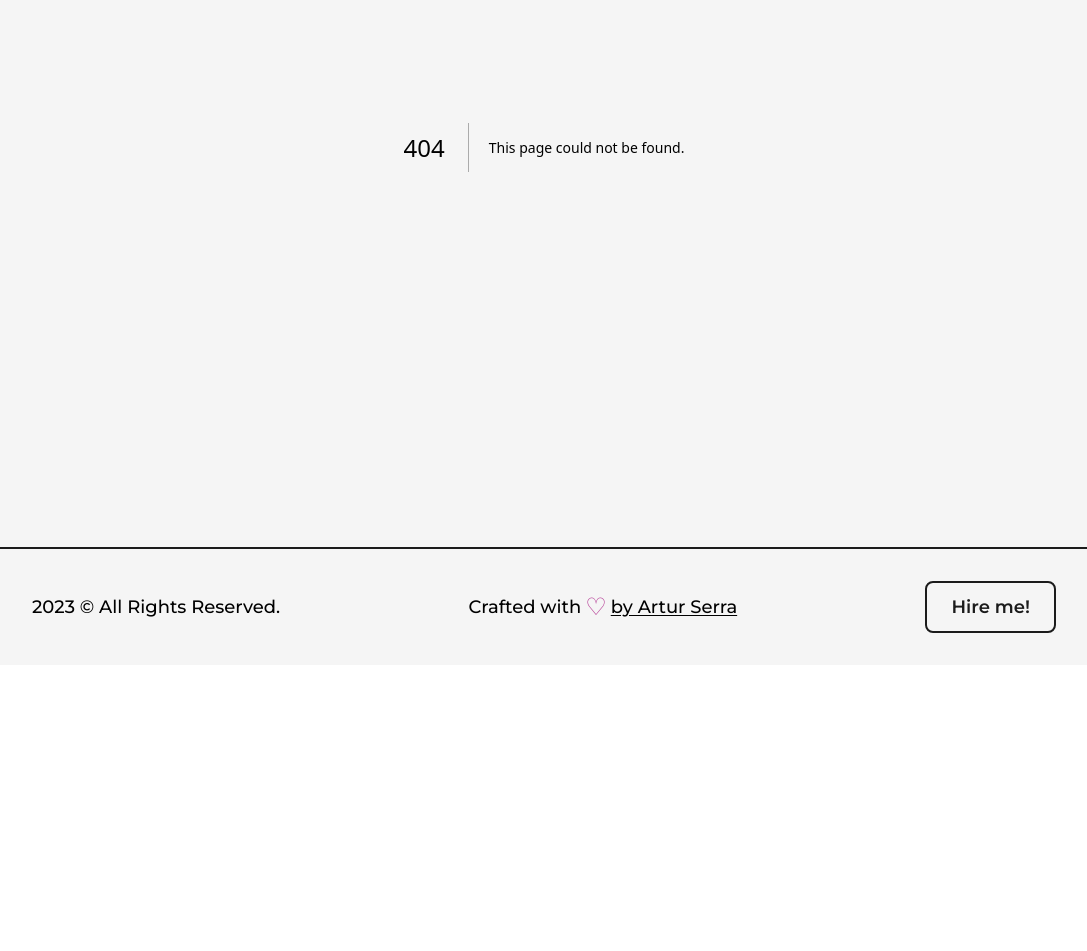
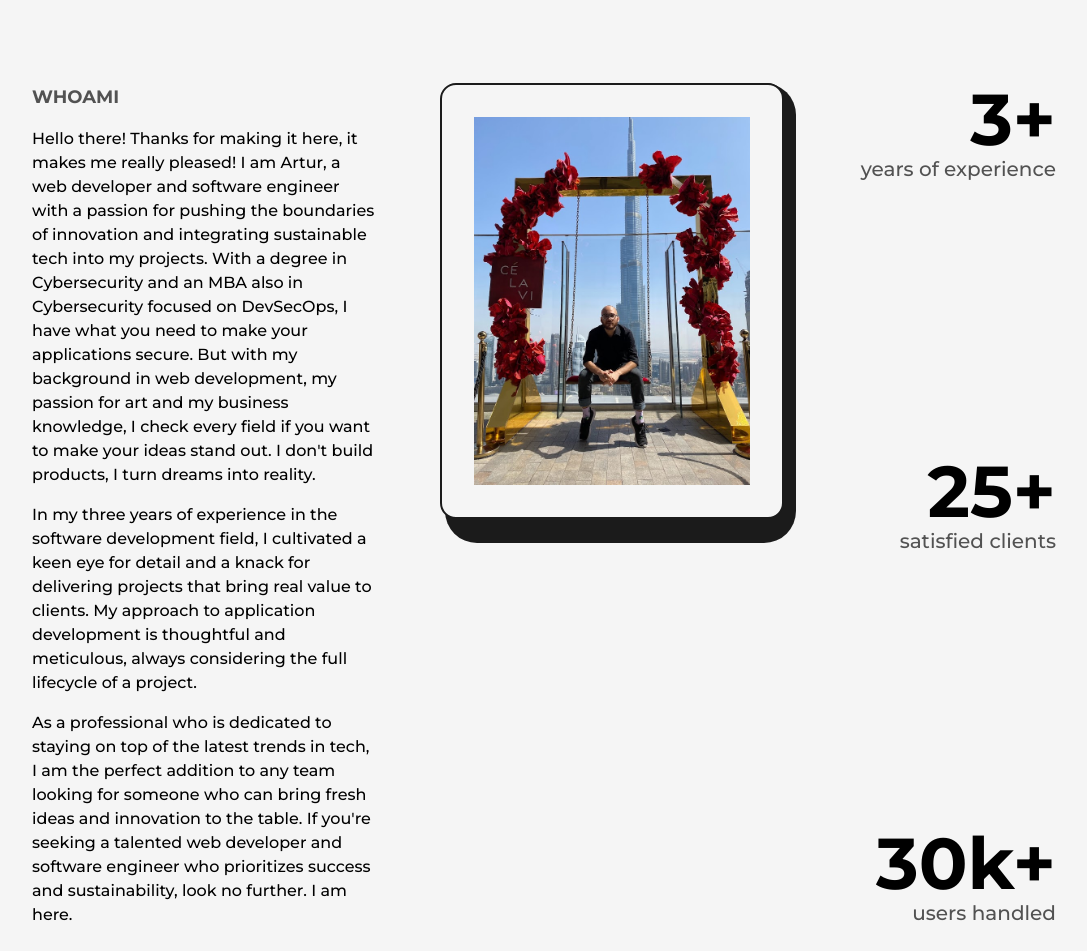
Before and after one commit to manticorevault/portfolio, a Next.js app: page /about in a window 1280 px wide. Before the commit this address had no page. Shown: the part 341-1292 px from the top of the page, without its empty margins (96-1183 px from the left). Before the commit the page ends 1006 px from the top, so only its background shows below. Built offline with nearby package versions, Linux system fonts and the light colour scheme.

Commit message:
Created the About Page

```diff
--- /dev/null
+++ b/src/pages/about.js
@@ -0,0 +1,115 @@
+import React, { useRef, useEffect } from 'react'
+import Head from 'next/head'
+import Image from 'next/image'
+import AnimatedText from '@/components/AnimatedText'
+import Layout from '@/components/Layout'
+import aboutProfile from "../../public/images/profile/arturprofile-business.jpg"
+import { useInView, useMotionValue, useSpring } from 'framer-motion'
+
+const AnimatedNumbers = ({ value }) => {
+
+    const ref = useRef(null);
+
+    const motionValue = useMotionValue(0)
+    const springValue = useSpring(motionValue, { duration: 3000 })
+    const isInView = useInView(ref, { once: true });
+
+    useEffect(() => {
+        if(isInView) {
+            motionValue.set(value)
+        }
+    }, [isInView, value, motionValue])
+
+    useEffect(() => {
+        springValue.on("change", (latest) => {
+            if(ref.current && latest.toFixed(0) <= value) {
+                ref.current.textContent = latest.toFixed(0)
+            }
+        })
+    }, [springValue, value])
+
+    return <span ref={ref}></span>
+}
+
+const about = () => {
+  return (
+      <>
+        <Head>
+            <title>
+                Artur Serra | About Page
+            </title>
+
+            <meta name="description" content="test description"/>
+        </Head>
+
+        <main className='flex w-full flex-col items-center justify-center'>
+            <Layout className='pt-16'>
+                <AnimatedText text="Inspiration ignites innovation" className=''/>
+
+                <div className='grid w-full grid-cols-8 gap-16'>
+                    <div className='col-span-3 flex flex-col items-start justify-start'>
+                        <h2 className='mb-4 mt-16 text-lg font-bold uppercase text-dark/75'>
+                            whoami
+                        </h2>
+
+                        <p className='font-medium'>
+                            Hello there! Thanks for making it here, it makes me really pleased! I am Artur, a web developer and software engineer with a passion for pushing the boundaries of innovation and integrating sustainable tech into my projects. With a degree in Cybersecurity and an MBA also in Cybersecurity focused on DevSecOps, I have what you need to make your applications secure. But with my background in web development, my passion for art and my business knowledge, I check every field if you want to make your ideas stand out. I don't build products, I turn dreams into reality.
+                        </p>
+
+                        <p className='font-medium my-4'>
+                        In my three years of experience in the software development field, I cultivated a keen eye for detail and a knack for delivering projects that bring real value to clients. My approach to application development is thoughtful and meticulous, always considering the full lifecycle of a project.
+                        </p>
+
+                        <p className='font-medium'>
+                            As a professional who is dedicated to staying on top of the latest trends in tech, I am the perfect addition to any team looking for someone who can bring fresh ideas and innovation to the table. If you're seeking a talented web developer and software engineer who prioritizes success and sustainability, look no further. I am here.
+                        </p>
+
+                    </div>
+
+                    <div className='col-span-3 relative h-max rounded-2xl pt-16
+                    '>
+                    <div className='absolute top-15% -right-3 -z-10 w-[102%] h-[92%] rounded-[2rem] bg-dark'/>
+                        <Image
+                            src={aboutProfile} alt="Artur Serra" className="w-full h-auto rounded-2xl border-2 border-dark
+                                bg-light p-8
+                            "
+                        />
+                    </div>
+
+                    <div className='col-span-2 pt-16 flex flex-col items-end justify-between'>
+
+                        <div className='flex flex-col items-end justify-center'>
+                            <span className='inline-block text-7xl font-bold'>
+                               <AnimatedNumbers value={3}/>+
+                            </span>
+                            <h2 className='text-xl font-medium text-dark/75'>
+                                years of experience
+                            </h2>
+                        </div>
+
+                        <div className='flex flex-col items-end justify-center'>
+                            <span className='inline-block text-7xl font-bold'>
+                               <AnimatedNumbers value={25} />+
+                            </span>
+                            <h2 className='text-xl font-medium text-dark/75'>
+                                satisfied clients
+                            </h2>
+                        </div>
+
+                        <div className='flex flex-col items-end justify-center'>
+                            <span className='inline-block text-7xl font-bold'>
+                                <AnimatedNumbers value={30}/>k+
+                            </span>
+                            <h2 className='text-xl font-medium text-dark/75'>
+                                users handled
+                            </h2>
+                        </div>
+                    </div>
+                </div>
+            </Layout>
+        </main>
+      </>
+  )
+}
+
+export default about
```
Also changed, not shown: public/images/profile/artur-about-profile.png (added), public/images/profile/arturprofile-business.jpg (added).
